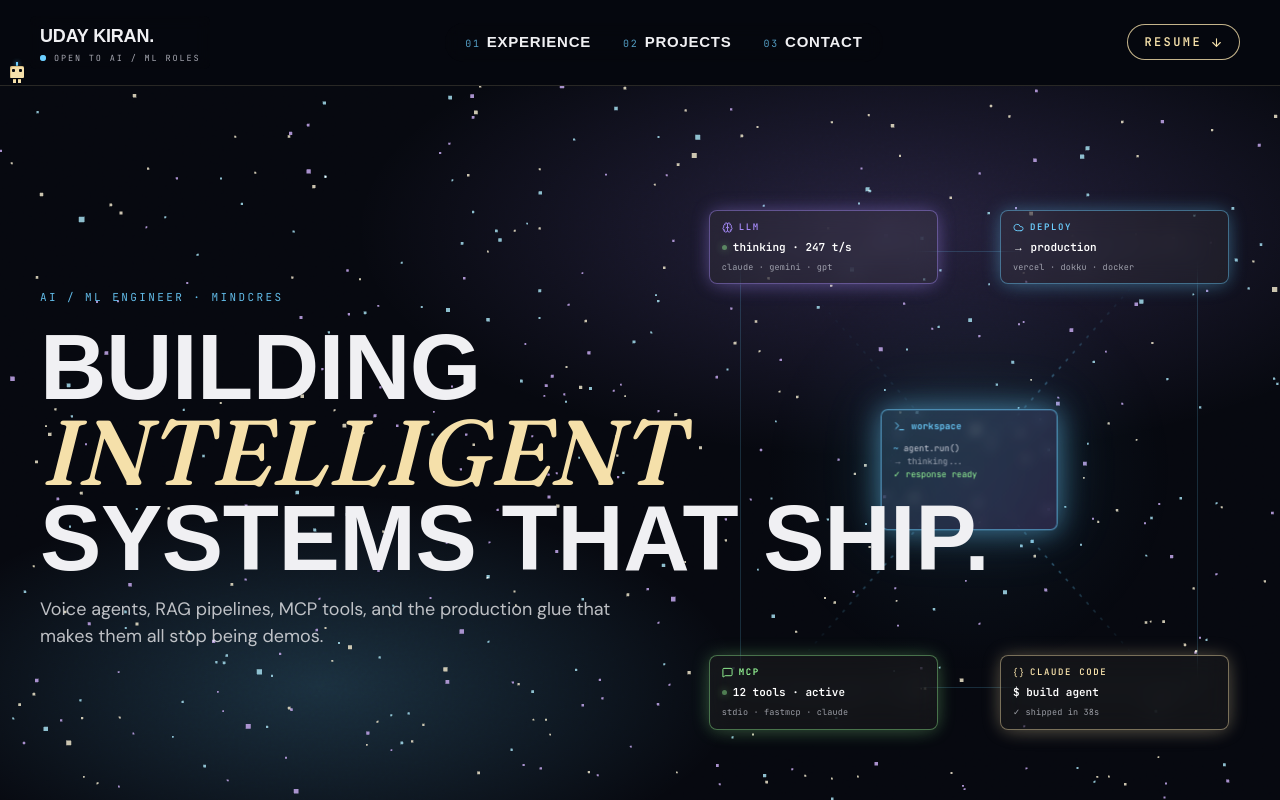
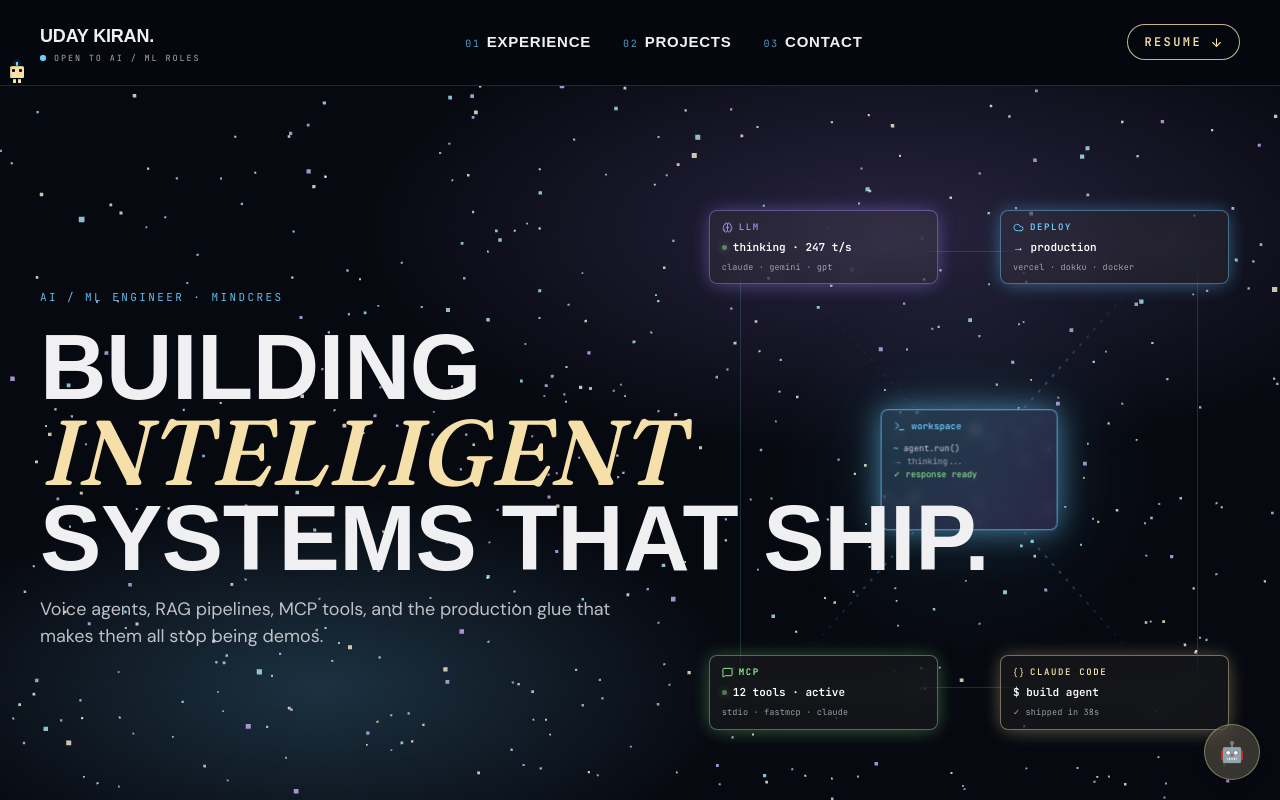
Before and after one commit to uday21308/Uday-Portfolio, a Next.js app: page / in a window 1280 px wide. Shown: the top 800 px of the page. Built offline with nearby package versions, Linux system fonts and the light colour scheme; a web font is replaced by a local one.

Commit message:
feat(ai/ui): mount UdayAI widget and AutoGreet bubble site-wide

```diff
--- a/app/layout.tsx
+++ b/app/layout.tsx
@@ -1,7 +1,10 @@
 import type { Metadata } from "next";
 import { fontVariables } from "@/lib/fonts";
 import { LenisProvider } from "@/components/providers/LenisProvider";
+import { AIProvider } from "@/components/providers/AIProvider";
 import { Cursor } from "@/components/ui/Cursor";
+import { UdayAI } from "@/components/ai/UdayAI";
+import { AutoGreet } from "@/components/ai/AutoGreet";
 import "./globals.css";
 
 export const metadata: Metadata = {
@@ -42,7 +45,13 @@ export default function RootLayout({ children }: { children: React.ReactNode })
   return (
     <html lang="en" className={fontVariables}>
       <body>
-        <LenisProvider>{children}</LenisProvider>
+        <LenisProvider>
+          <AIProvider>
+            {children}
+            <UdayAI />
+            <AutoGreet delayMs={8000} />
+          </AIProvider>
+        </LenisProvider>
         <Cursor />
       </body>
     </html>
```
